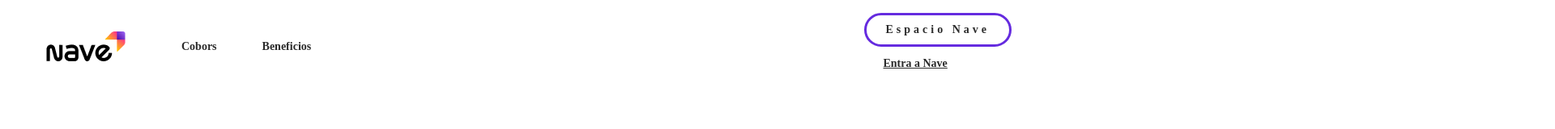
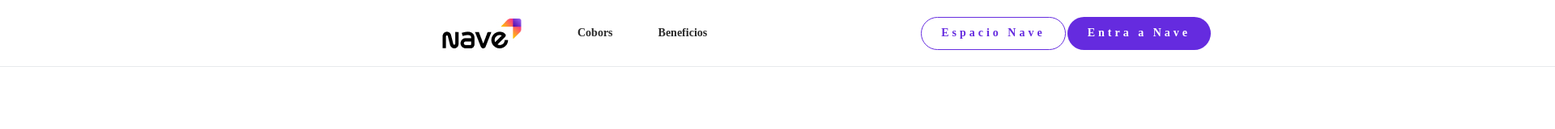
Before and after one commit to santarquini-commits/entrega_proyecto_intermedio, a plain HTML site: page index.html in a window 1280 px wide. Shown: the top 160 px of the page at 81% size, 1920 px wide, since content can reach past the window. Drawn offline with Linux system fonts and the light colour scheme.

Commit message:
header desktop

```diff
--- a/index.html
+++ b/index.html
@@ -9,7 +9,7 @@
 </head>
 
 <body>
-    <header id="header-escritorio">
+    <header class="header-principal">
         <div class="header-navegacion">
             <nav class="menu-navegacion">
                 <div class="logo">
@@ -33,7 +33,7 @@
 
                     </li>
                     <li class=" header-boton_derecha">
-                        <a href=""boton class="boton-secunadrio estilo-btn"> Entra a Nave</a>
+                        <a href="" class="boton-secundario boton estilo-btn"> Entra a Nave</a>
                     </li>
                 </ol>
             </nav>
--- a/style.css
+++ b/style.css
@@ -8,20 +8,29 @@
     --color-secunadrio:#E2D2FF;
     --fuente-primaria:font-family: "Inter", sans-serif;
 }
-.header-navegacion{
+body{
+    width: 2000px;
+    height: 2000px;
+
+}
+.header-principal{
+    border-bottom: 1px solid #e7eaed;
+    top: 0;
+    z-index: 1001;
+    position: sticky;
     height: 83px; ;
-    width: 1269px;
-    background-color: red    ;
+    width: 100%;
 }
 .menu-navegacion{
 display: flex;
 align-items: center;
-justify-content: flex-start;
+justify-content: space-between;
 min-height: 82px;
 padding: 16px;
 width: 100%;
 background: white;
-
+max-width: 1022px;
+margin: 0 auto;
 }
 .logo{
     margin: 0 20px 0;
@@ -66,8 +75,10 @@ background: white;
     align-items: center;
     list-style: none;
     box-sizing: border-box;
+    display: flex;
 }
 .boton{
+    font-family: var(--fuente-primaria);
     box-sizing: border-box;
     cursor: pointer;
     font-style: normal;
@@ -77,8 +88,39 @@ background: white;
     position: relative;
     text-decoration: none;
     transition: all .4s ease-in-out 0s;
+    max-width: 1022px;
+margin: 0 auto;
 }
 .boton-primario{
     background-color: transparent;
-    border:solid var(--color-primario)
+    border:1px solid var(--color-primario);
+    color: var(--color-primario);
+
 }
+.boton-secundario{
+    background-color: var(--color-primario);
+    border: 1px solid transparent;
+    color: #fff;
+}
+.boton-primario:hover{
+    border: 1px solid;
+    cursor: pointer;
+    background-color: var(--color-secunadrio);
+
+}
+.boton-secundario:hover{
+    border: 1px solid;
+    cursor: pointer;
+    background-color: var(--color-secunadrio);
+    color: var(--color-primario);
+}
+
+@media screen and (max-widith: 900px){
+
+.header-principal{
+width: 60px; /* Solo queda el espacio para el logo o icono */
+    border-bottom-right-radius: 20px;
+    box-shadow: 5px 0 15px rgba(0,0,0,0.3);
+}
+
+}
```
